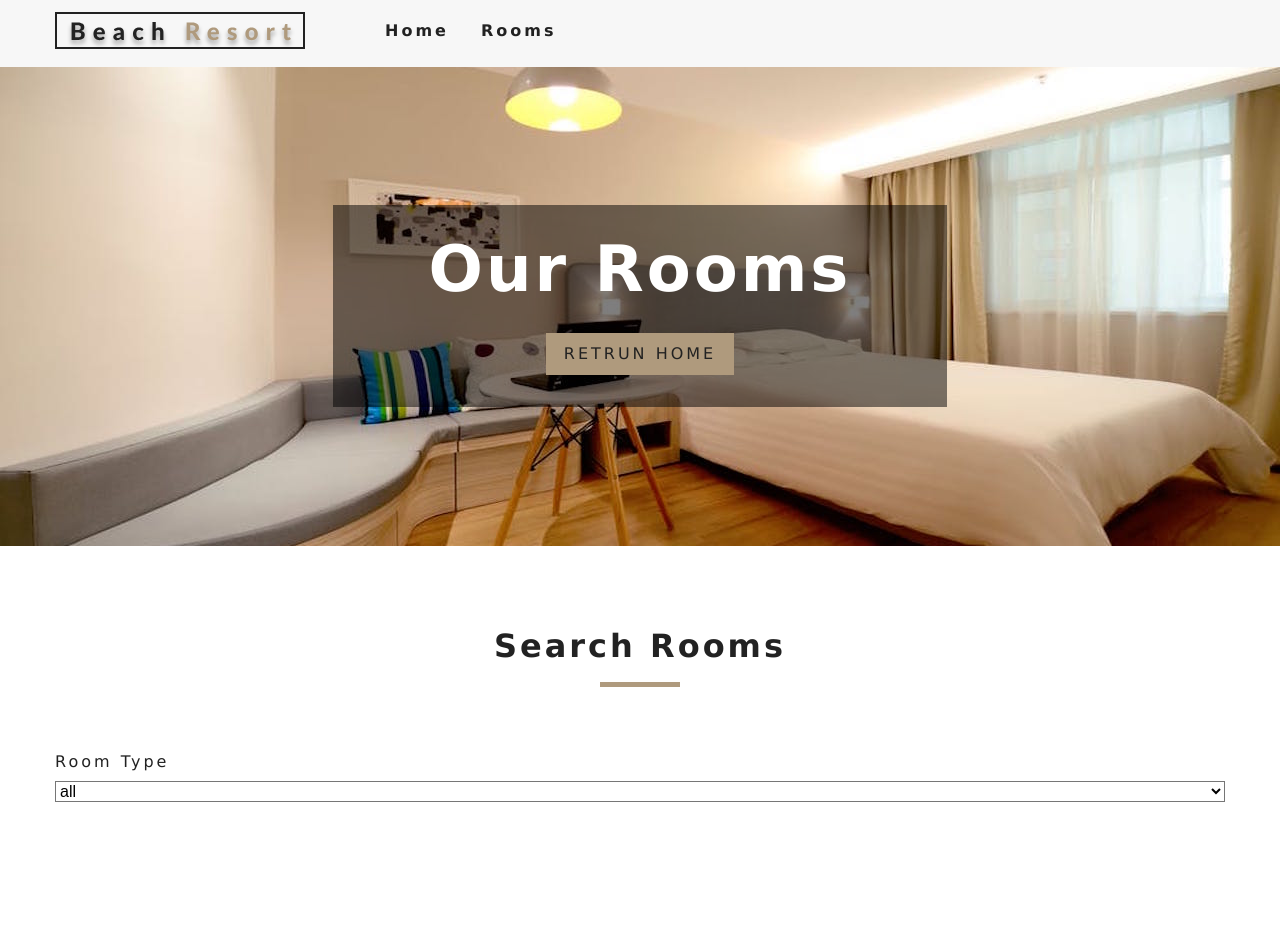
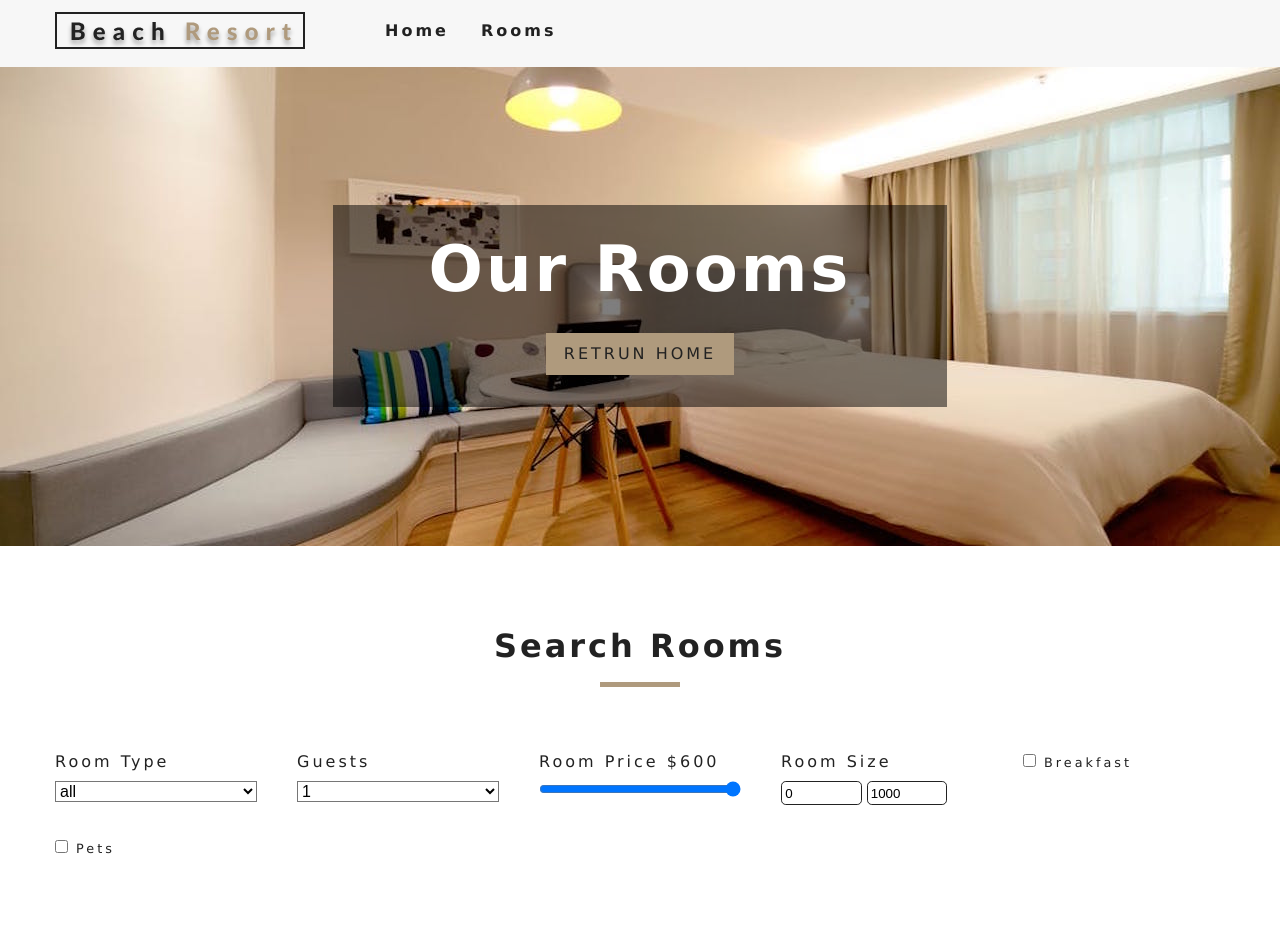
Before and after one commit to Dpessheva/reservations-app, a React (Create React App) app: page /rooms in a window 1280 px wide. Shown: the top 952 px of the page. Built offline with nearby package versions, Linux system fonts and the light colour scheme.

Commit message:
added filters

```diff
--- a/src/components/RoomFilter.js
+++ b/src/components/RoomFilter.js
@@ -31,6 +31,10 @@
     // map to jsx
     types = types.map((item, index) => {
         return <option value={item} key={index}>{item}</option>
+    });
+    let people = getUnique(rooms, "capacity");
+    people = people.map((item, index) => {
+        return <option key={index} value={item}>{item}</option>
     })
     return (
         <section className="filter-container">
@@ -48,6 +52,64 @@
                     </select>
                 </div>
                 {/* end of select type */}
+                    {/* Guests */}
+                    <div className="form-group">
+                    <label htmlFor="capacity">Guests</label>
+                    <select name="capacity" id="capacity"
+                        value={capacity}
+                        className="form-control"
+                        onChange={handleChange}
+                    >
+                    {people}
+                    </select>
+                </div>
+                {/* end of guests */}
+                {/* room price */}
+                <div className='form-group'>
+                    <label htmlFor="price">room price ${price}</label>
+                    <input type="range" name='price' min={minPrice}
+                        max={maxPrice} id="price" value={price}
+                        onChange={handleChange} className="form-control"
+                    />
+                </div>
+                {/* end of room price  */}
+                {/* size */}
+                <div className="form-group">
+                    <label htmlFor="size">room size</label>
+                    <div className="size-inputs">
+                        <input type="number" name="minSize" id="size"
+                            value={minSize}
+                            onChange={handleChange}
+                            className="size-input"
+                        />
+                           <input type="number" name="maxSize" id="size"
+                            value={maxSize}
+                            onChange={handleChange}
+                            className="size-input"
+                        />
+                    </div>
+                </div>
+                {/* end of size */}
+                {/* extras */}
+                <div className="form-group">
+                    <div className="single-extra">
+                        <input type="checkbox" name="breakfast"
+                            id="breakfast" checked={breakfast}
+                            onChange={handleChange}/>
+                        <label htmlFor="breakfast">breakfast</label>
+                    </div>
+                </div>
+                {/* end of extras */}
+                  {/* pets */}
+                  <div className="form-group">
+                     <div className="single-extra">
+                        <input type="checkbox" name="pets"
+                            id="pets" checked={pets}
+                            onChange={handleChange}/>
+                        <label htmlFor="pets">pets</label>
+                    </div>
+                </div>
+                {/* end of pets  */}
             </form>
         </section>
     )
--- a/src/context.js
+++ b/src/context.js
@@ -1,5 +1,6 @@
 import React, {Component, createContext} from 'react'
 import items from './data';
+import { createRequireFromPath } from 'module';
 const RoomContext = createContext();
 
 class RoomProvider extends Component {
@@ -53,13 +54,57 @@
         return room;
     };
     handleChange = event => {
-        const type = event.target.type
+        const target = event.target;
+        const value = target.type === "checkbox" ? target.checked : target.value
         const name = event.target.name
-        const value = event.target.value
+        this.setState({
+            [name]: value
+        }, this.filterRooms);
 
-    }
+    };
+
     filterRooms = () => {
+        let {
+            rooms,
+            type,
+            capacity,
+            price,
+            minSize,
+            maxSize,
+            breakfast,
+            pets
+        } = this.state;
+// all the rooms
+        let tempRooms = [...rooms];
+// transform values
+        capacity = parseInt(capacity);
+        price = parseInt(price);
 
+    // filter by type
+        if (type !== 'all') {
+            tempRooms = tempRooms.filter(room => room.type === type)
+        }
+// filter by capacity
+        if (capacity !== 1) {
+           tempRooms = tempRooms.filter(room => room.capacity >= capacity)
+        }
+// filter by price
+        tempRooms = tempRooms.filter(room=> room.price <= price)
+//filter by size
+        tempRooms = tempRooms.filter(room => room.size >= minSize && room.size <= maxSize);
+//filter by breaksfast
+        if (breakfast) {
+            tempRooms = tempRooms.filter(room => room.breakfast === true);
+        }
+
+// filter by pets
+if (pets) {
+    tempRooms = tempRooms.filter(room => room.pets === true);
+}
+// change the state
+        this.setState({
+            sortedRooms: tempRooms
+        });
     }
     render() {
         return (<RoomContext.Provider value={{
```
